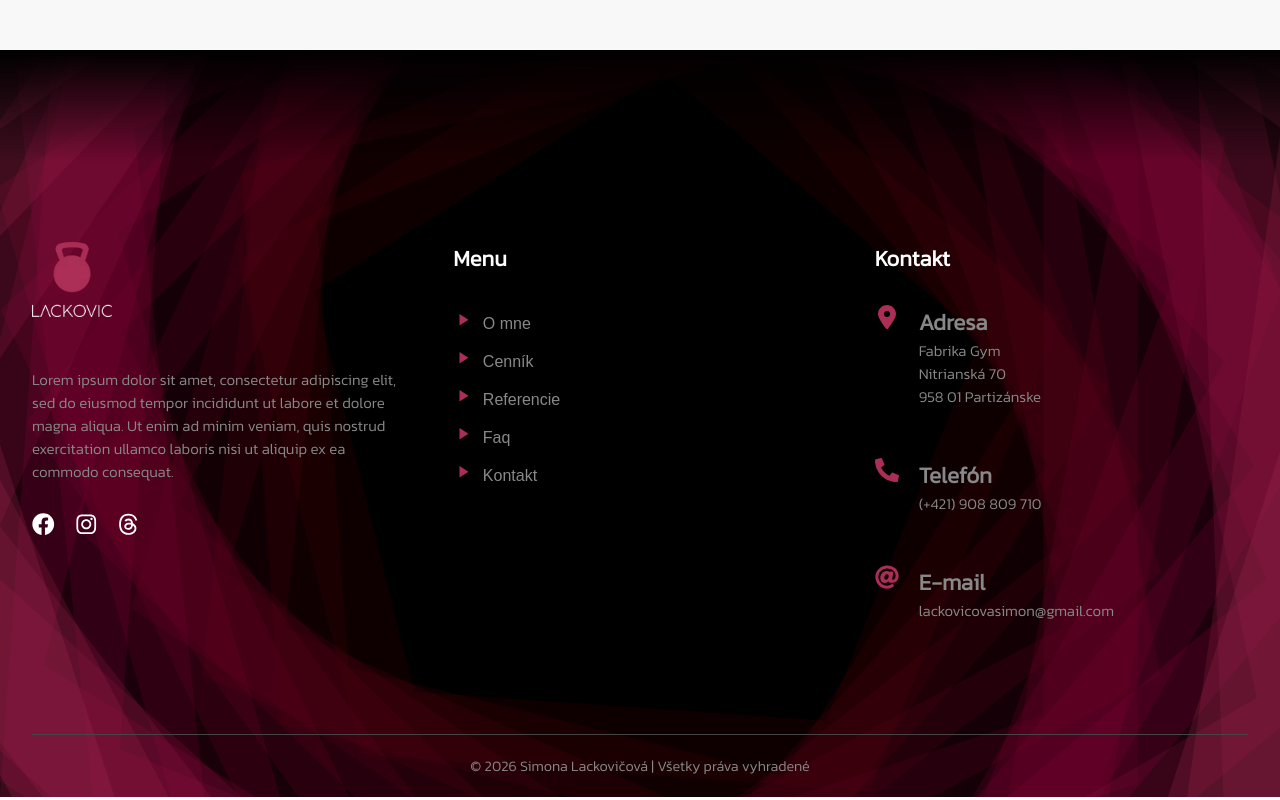
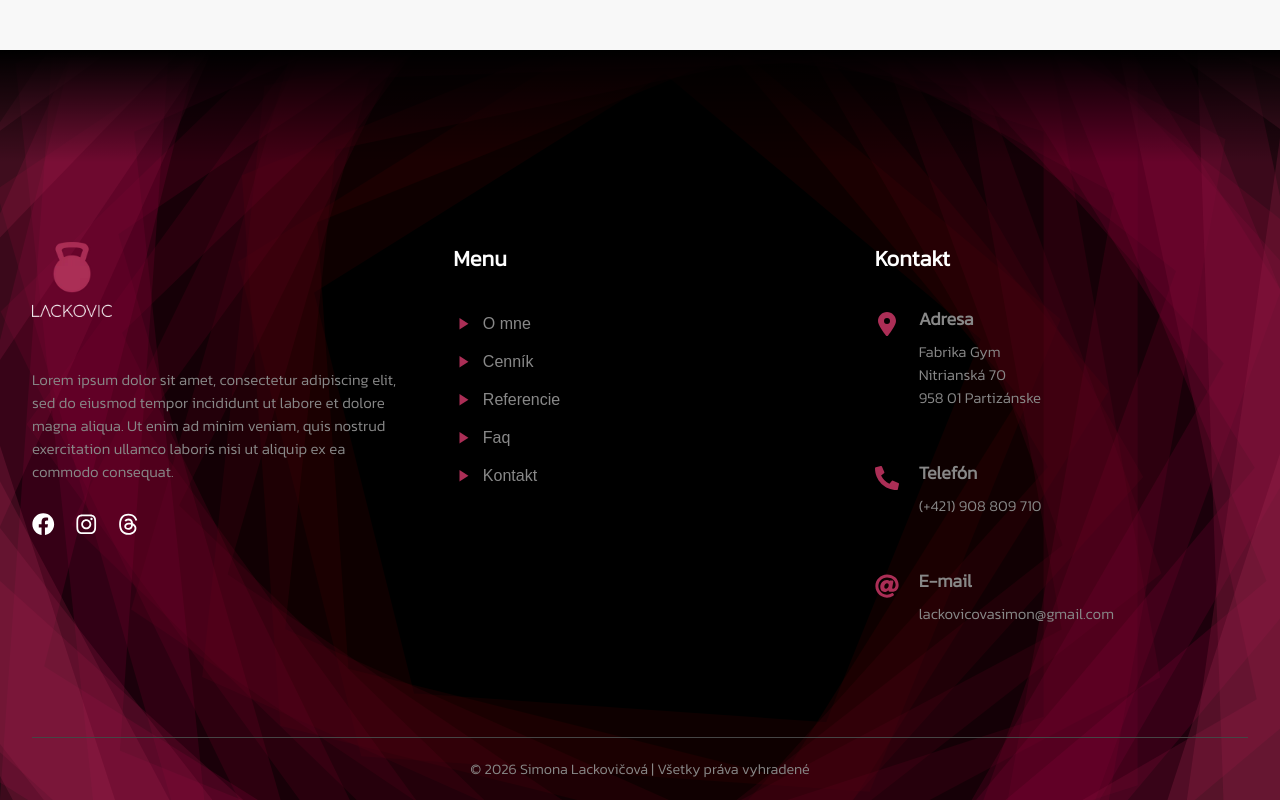
Before and after one commit to ToxiD8/personal-trainer-lackovic, a React (Vite) app: page /cookies in a window 1280 px wide. Shown: the part 931-1731 px from the top of the page. Built offline with nearby package versions, Linux system fonts and the light colour scheme.

Commit message:
adjusted CSS styling for Menu and Contact in Footer.jsx

```diff
--- a/src/index.css
+++ b/src/index.css
@@ -1413,6 +1413,11 @@ form .contact-input-container .incorrect textarea {
   padding-left: 0;
 }
 
+.footer-nav ul li {
+  display: flex;
+  align-items: center;
+}
+
 .footer-nav ul li button {
   font-size: 16px;
   color: #888;
@@ -1451,7 +1456,8 @@ form .contact-input-container .incorrect textarea {
 .footer-contact-icon {
   display: inline-flex;
   justify-content: center;
-  align-items: center;
+  align-items: flex-start;
+  padding-top: 7px;
   color: var(--innuendo);
 }
 
@@ -1459,7 +1465,7 @@ form .contact-input-container .incorrect textarea {
   font-size: 1.5rem;
 }
 
-.footer-contact h6 {
+.footer-contact h2 {
   font-size: 18px;
   font-weight: 600;
   margin-bottom: 0.5rem;
```
